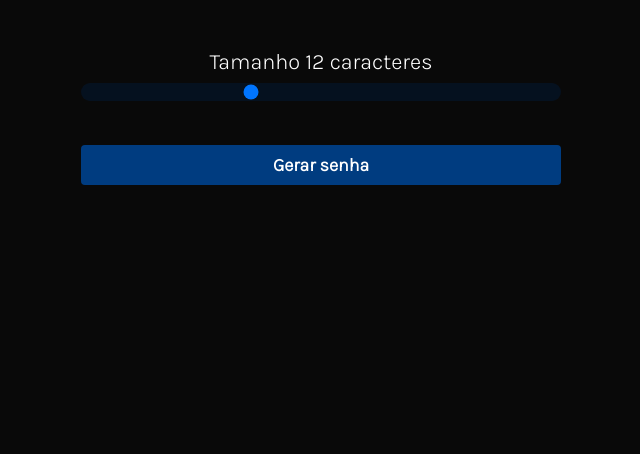
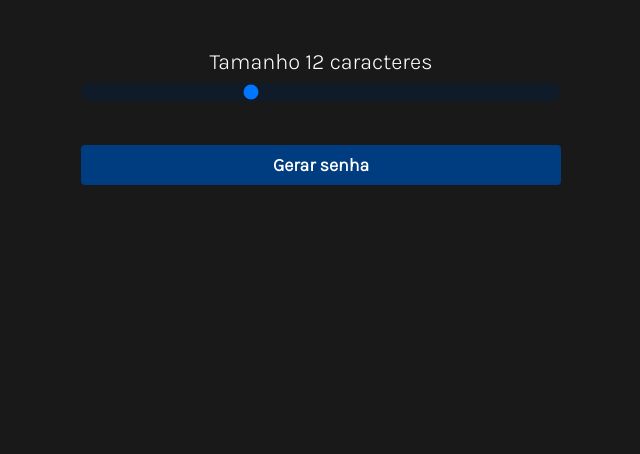
Before and after one commit to vieiraamanda/password-generator, a plain HTML site: page index.html in a window 1280 px wide. Shown: the part 346-800 px from the top of the page, without its empty margins (319-959 px from the left). Drawn offline with Linux system fonts and the light colour scheme.

Commit message:
Alterando cor do fundo da página

```diff
--- a/style.css
+++ b/style.css
@@ -8,7 +8,7 @@
 }
 
 body {
-    background-color: #090909;
+    background-color: #1a1919;
     width: 100%;
     height: 100vh;
     display: flex;
```
